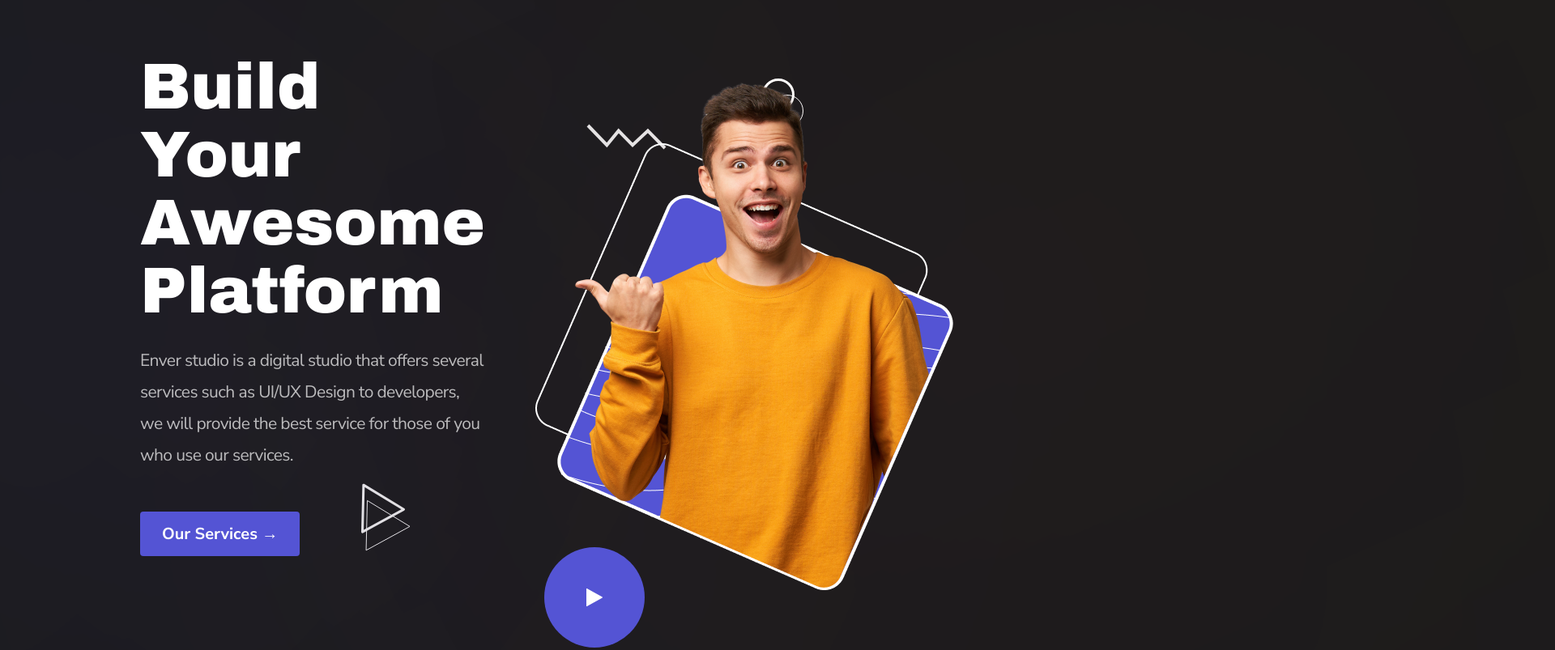
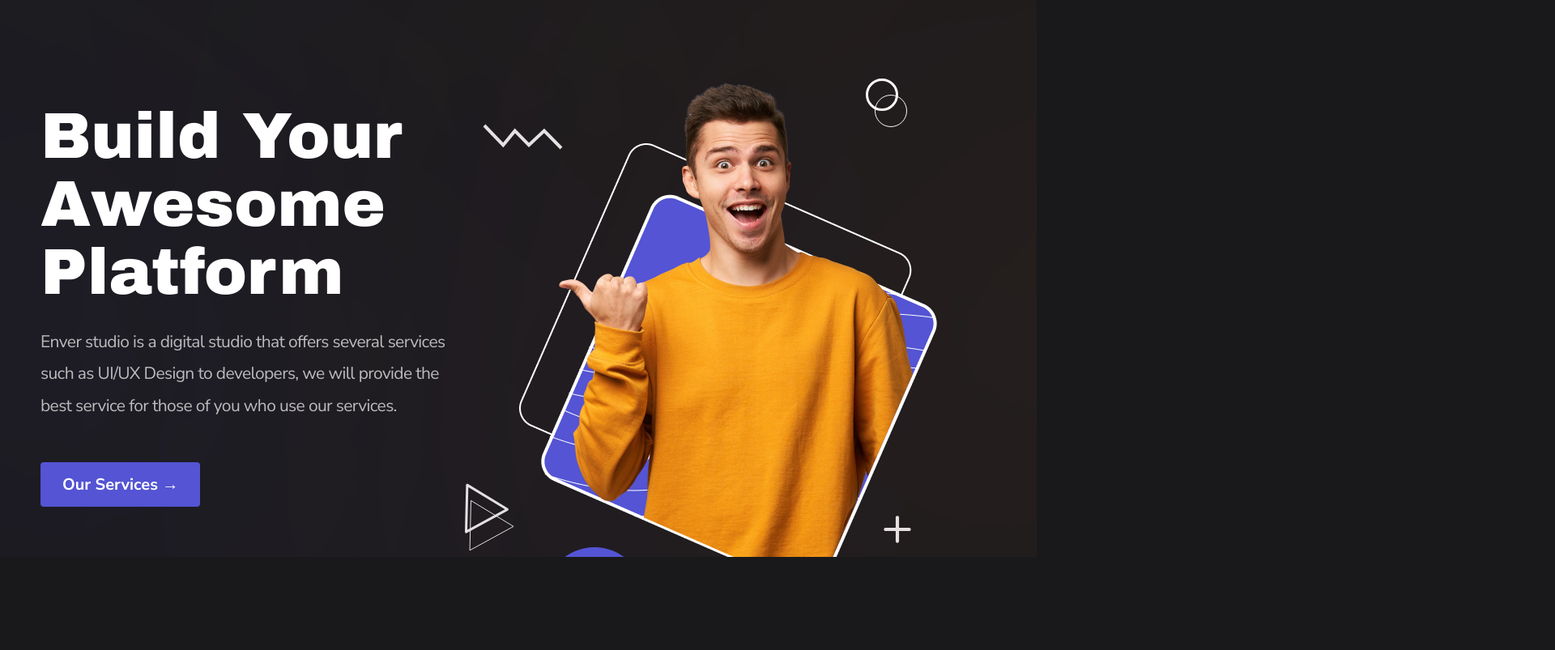
Before and after one commit to Kamilapu/LS-enver, a website: page src/html/index.html in a window 1280 px wide. Shown: the part 112-915 px from the top of the page at 81% size, 1920 px wide, since content can reach past the window. After the commit the page ends 800 px from the top, so only its background shows below. Drawn offline with nearby package versions, Linux system fonts and the light colour scheme; files that its build step writes are made by us from their sources; files whose address does not match are found by name.

Commit message:
adapt in progress

```diff
--- a/src/html/blocks/welcome.html
+++ b/src/html/blocks/welcome.html
@@ -1,9 +1,10 @@
+<div class="container">
      <div class="welcome">
           <div class="design-welcome-svg">
                <svg class="dekor welcome-design-1" width="99" height="32" viewBox="0 0 99 32" fill="none"
                     xmlns="http://www.w3.org/2000/svg">
-               <path d="M2 2L25.2781 26.2247L39.7483 8.60674L57.0497 26.2247L75.9238 8.60674L97 30" stroke="#E7E7E7"
-                    stroke-width="4" />
+                    <path d="M2 2L25.2781 26.2247L39.7483 8.60674L57.0497 26.2247L75.9238 8.60674L97 30"
+                         stroke="#E7E7E7" stroke-width="4" />
                </svg>
                <svg class="dekor welcome-circle" width="51" height="60" viewBox="0 0 51 60" fill="none"
                     xmlns="http://www.w3.org/2000/svg">
@@ -39,3 +40,4 @@
           <img src="./img/hero.png" alt="men in orange" class="welcome-photo__hero">
 
      </div>
+</div>
--- a/src/scss/components/_contact.scss
+++ b/src/scss/components/_contact.scss
@@ -29,5 +29,36 @@
     height: 60px;
     background: #5454d4;
     padding: 16px 48px;
+
+    animation-duration: 0.7s;
+    animation-name: anima-btn;
+    animation-iteration-count: 1;
+
+    @keyframes anima-btn {
+      15% {
+        transform: translateX(9px);
+        transform: translateX(9px);
+      }
+      30% {
+        transform: translateX(-9px);
+        transform: translateX(-9px);
+      }
+      40% {
+        transform: translateX(6px);
+        transform: translateX(6px);
+      }
+      50% {
+        transform: translateX(-6px);
+        transform: translateX(-6px);
+      }
+      65% {
+        transform: translateX(3px);
+        transform: translateX(3px);
+      }
+      100% {
+        transform: translateX(0);
+        transform: translateX(0);
+      }
+    }
   }
 }
--- a/src/scss/components/_footer.scss
+++ b/src/scss/components/_footer.scss
@@ -1,6 +1,7 @@
 .footer {
   display: flex;
   align-items: center;
+  justify-content: space-between;
 
   padding-top: 50px;
   padding-bottom: 100px;
--- a/src/scss/components/_service.scss
+++ b/src/scss/components/_service.scss
@@ -13,6 +13,10 @@
   position: absolute;
   left: 16px;
   bottom: 726px;
+
+  @include desktop-small {
+    bottom: 848px;
+  }
 }
 
 .service-x-1 {
@@ -22,9 +26,9 @@
 }
 
 .service-x-2 {
-	position: absolute;
-	left: -61px;
-	bottom: 0px;
+  position: absolute;
+  left: -61px;
+  bottom: 0px;
 }
 
 .service-list {
--- a/src/scss/components/_welcome.scss
+++ b/src/scss/components/_welcome.scss
@@ -2,15 +2,17 @@
   padding-top: 23px;
   padding-bottom: 150px;
 
-  margin-left: 168px;
-  margin-right: 168px;
-
   display: flex;
   align-items: center;
   justify-content: space-between;
-  gap: 5px;
+  gap: 10px;
 
   position: relative;
+
+  @include tablet-small {
+    display: flex;
+    flex-direction: column;
+  }
 }
 
 .dekor {
@@ -22,24 +24,51 @@
   position: absolute;
   top: 156px;
   left: 556px;
+
+  @include tablet {
+    left: 459px;
+  }
+  @include tablet {
+    top: 603px;
+    left: 56px;
+  }
 }
 
 .welcome-circle {
   position: absolute;
   right: 120px;
   top: 100px;
+
+  @include tablet {
+    right: 21px;
+  }
+  @include tablet-small {
+    top: 617px;
+  }
 }
 
 .welcome-rectangle {
   position: absolute;
   top: 582px;
   right: 591px;
+
+  @include tablet-small {
+    top: 1129px;
+  }
 }
 
 .welcome-threetangle {
   position: absolute;
   top: 640px;
   right: 115px;
+
+  @include tablet {
+    right: 349px;
+  }
+  @include tablet-small {
+    right: 159px;
+    top: 1191px;
+  }
 }
 .welcome-light-blue {
   position: absolute;
@@ -57,6 +86,10 @@
   );
   transform: rotate(-54deg);
   pointer-events: none;
+
+  @include tablet-small {
+    top: -586px;
+  }
 }
 
 .welcome-light-pink {
@@ -70,11 +103,15 @@
   filter: blur(500px);
   background: linear-gradient(
     180deg,
-    rgba(251, 168, 28, 0.15) 0%,
-    rgba(224, 86, 136, 0.15) 100%
+    rgba(251, 168, 28, 0.25) 0%,
+    rgba(224, 86, 136, 0.25) 100%
   );
   transform: rotate(66deg);
   pointer-events: none;
+
+  @include mobile {
+    top: -232px;
+  }
 }
 
 .welcome-text {
@@ -86,6 +123,10 @@
     color: #fff;
 
     padding-bottom: 24px;
+
+    @include mobile {
+      font-size: 42px;
+    }
   }
 
   &__desc {
@@ -96,6 +137,10 @@
     color: rgba(255, 255, 255, 0.7);
 
     padding-bottom: 50px;
+
+    @include mobile {
+      font-size: 16px;
+    }
   }
 
   &__button {
@@ -107,5 +152,12 @@
     font-weight: 700;
     font-size: 20px;
     color: #fff;
+    transition: 0.2s all ease-in-out;
+    &:hover {
+      transform: scale(1.2);
+    }
+    @include mobile {
+      font-size: 16px;
+    }
   }
 }
--- a/src/scss/layout/_base.scss
+++ b/src/scss/layout/_base.scss
@@ -1,11 +1,13 @@
 html,
 body {
   height: 100%;
+  overflow-x: hidden;
+
 }
 
 body {
   font-family: var(--ff);
-	background: #19191B;
+  background: #19191b;
   color: #fff;
 }
 
@@ -18,56 +20,92 @@ a {
   padding-inline: 20px;
   margin-inline: auto;
   width: 100%;
+
+  @include desktop-small {
+    padding-left: 30px;
+    padding-right: 30px;
+  }
+
   }
 
 .main {
   padding: 20px;
 }
 
-
 .btn {
   display: inline-block;
   cursor: pointer;
   border: 0;
   outline: 0;
-	font-family: 'Nunito Sans';
+  font-family: "Nunito Sans";
   font-weight: 400;
   font-size: 16px;
   line-height: 22px;
   letter-spacing: -0.500211px;
-	color: #FFFFFF;
+  color: #ffffff;
   padding: 11px 42px;
 
   &._secondary {
     border: 1px solid #fff;
     border-radius: 5px;
+
+    animation-duration: 0.7s;
+    animation-name: anima-btn;
+    animation-iteration-count: 1;
+
+    @keyframes anima-btn {
+      15% {
+        transform: translateX(9px);
+        transform: translateX(9px);
+      }
+      30% {
+        transform: translateX(-9px);
+        transform: translateX(-9px);
+      }
+      40% {
+        transform: translateX(6px);
+        transform: translateX(6px);
+      }
+      50% {
+        transform: translateX(-6px);
+        transform: translateX(-6px);
+      }
+      65% {
+        transform: translateX(3px);
+        transform: translateX(3px);
+      }
+      100% {
+        transform: translateX(0);
+        transform: translateX(0);
+      }
+    }
   }
 }
 
 .title-lg {
-	font-family: 'Archivo Black';
+  font-family: "Archivo Black";
   font-weight: 400;
   font-size: 60px;
   line-height: 70px;
   text-align: center;
-	color: #FFFFFF;
+  color: #ffffff;
 
   @include mobile {
     font-size: 32px;
-		line-height: 120%
+    line-height: 120%;
   }
 }
 
 .title-md {
-	font-family: 'Nunito Sans';
+  font-family: "Nunito Sans";
   font-style: normal;
   font-weight: 800;
   font-size: 58px;
   line-height: 79px;
-	color: #FFFFFF;
+  color: #ffffff;
 
   @include mobile {
     font-size: 28px;
-		line-height: 120%
+    line-height: 120%;
   }
 }
--- a/src/scss/utils/_mixins.scss
+++ b/src/scss/utils/_mixins.scss
@@ -22,3 +22,9 @@
     @content;
   }
 }
+
+@mixin mobile-small {
+  @media (max-width: $mobile-small) {
+    @content;
+  }
+}
--- a/src/scss/utils/_vars.scss
+++ b/src/scss/utils/_vars.scss
@@ -3,6 +3,8 @@ $desktop-small: 1200px;
 $tablet: 992px;
 $tablet-small: 768px;
 $mobile: 576px;
+$mobile-small: 400px;
+
 
 :root {
   --ff: "Nunito Sans", sans-serif;
```
Also changed, not shown: build/css/main.css, build/index.html. Lines whose indentation alone changed are shown as unchanged.
